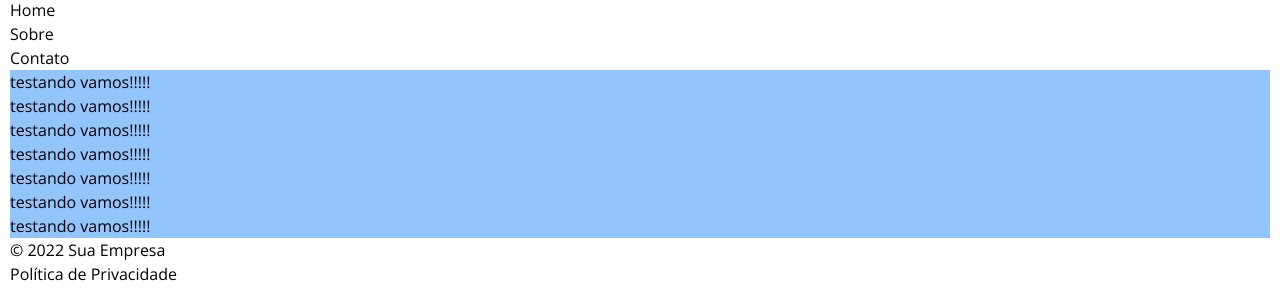
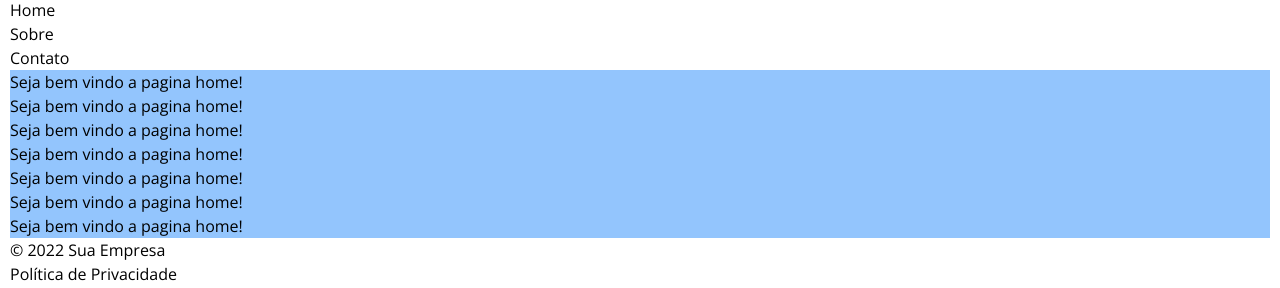
Before and after one commit to vitorbrunorj/blogNextJs, a Next.js app: page / in a window 1280 px wide. Shown: the part 312-600 px from the top of the page. Built offline with nearby package versions, Linux system fonts and the light colour scheme.

Commit message:
Configurando o projeto

```diff
--- a/src/app/layout.tsx
+++ b/src/app/layout.tsx
@@ -1,8 +1,6 @@
-import type { ReactNode } from 'react'
-import Head from 'next/head'
+import Header from '@/components/header'
 import { Open_Sans } from 'next/font/google'
 import './globals.css'
-import Header from '@/components/header' // Importando o componente Header
 import Footer from '@/components/footer'
 
 const inter = Open_Sans({ subsets: ['latin'] })
@@ -13,26 +11,22 @@ interface Metadata {
 }
 
 export const metadata: Metadata = {
-  title: 'Blog',
-  description: 'Blog treinamento'
+  title: 'Create Next App',
+  description: 'Generated by create next app'
 }
 
-interface RootLayoutProps {
-  children: ReactNode
-}
-
-const RootLayout: React.FC<RootLayoutProps> = ({ children }) => {
+export default function RootLayout({
+  children
+}: {
+  children: React.ReactNode
+}) {
   return (
-    <>
-      <Head>
-        <title>{metadata.title}</title>
-        <meta name="description" content={metadata.description} />
-      </Head>
-      <Header /> {/* Usando o componente Header apenas uma vez */}
-      <body className={inter.className}>{children}</body>
-      <Footer />
-    </>
+    <html lang="pt-br">
+      <body className={inter.className}>
+        <Header />
+        {children}
+        <Footer />
+      </body>
+    </html>
   )
 }
-
-export default RootLayout
--- a/src/app/page.tsx
+++ b/src/app/page.tsx
@@ -2,13 +2,13 @@ export default function Home(): JSX.Element {
   return (
     <main>
       <div className="bg-blue-300">
-        <h1>testando vamos!!!!!</h1>
-        <h1>testando vamos!!!!!</h1>
-        <h1>testando vamos!!!!!</h1>
-        <h1>testando vamos!!!!!</h1>
-        <h1>testando vamos!!!!!</h1>
-        <h1>testando vamos!!!!!</h1>
-        <h1>testando vamos!!!!!</h1>
+        <h1>Seja bem vindo a pagina home!</h1>
+        <h1>Seja bem vindo a pagina home!</h1>
+        <h1>Seja bem vindo a pagina home!</h1>
+        <h1>Seja bem vindo a pagina home!</h1>
+        <h1>Seja bem vindo a pagina home!</h1>
+        <h1>Seja bem vindo a pagina home!</h1>
+        <h1>Seja bem vindo a pagina home!</h1>
       </div>
     </main>
   )
```
Also changed, not shown: .eslintrc.js, .eslintrc.json.
